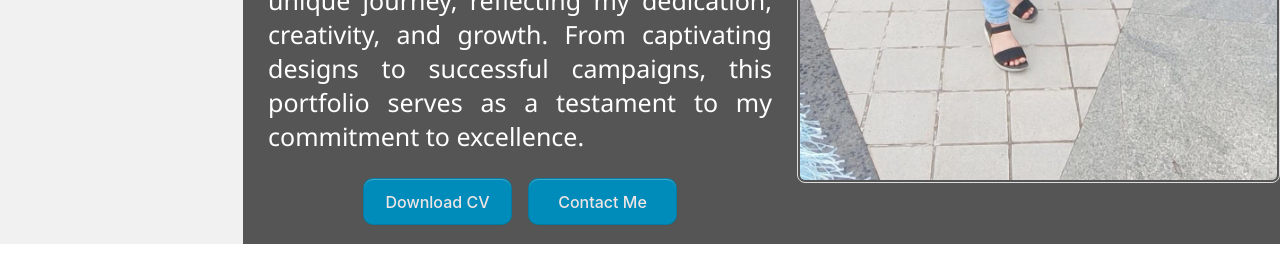
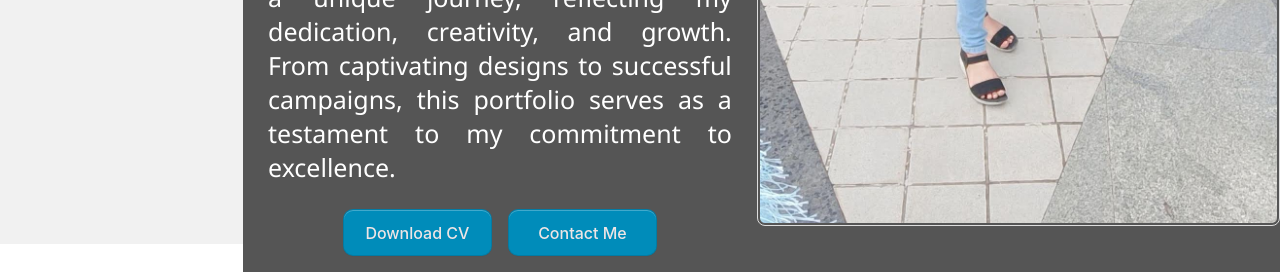
Before and after one commit to Kanchan-2330/portpholio, a plain HTML site: page index.html in a window 1280 px wide. Shown: the part 556-828 px from the top of the page. Before the commit the page ends 800 px from the top, so only its background shows below. Drawn offline with Linux system fonts and the light colour scheme.

Commit message:
profile image css change

```diff
--- a/style.css
+++ b/style.css
@@ -119,7 +119,7 @@ img {
     border-radius: 8px;
     border: 1px solid #ddd;
     padding: 2px;
-    width: 483px;
+    width: 32.7rem;
     /* opacity: 1;
   display: block;
   width: 100%;
```
